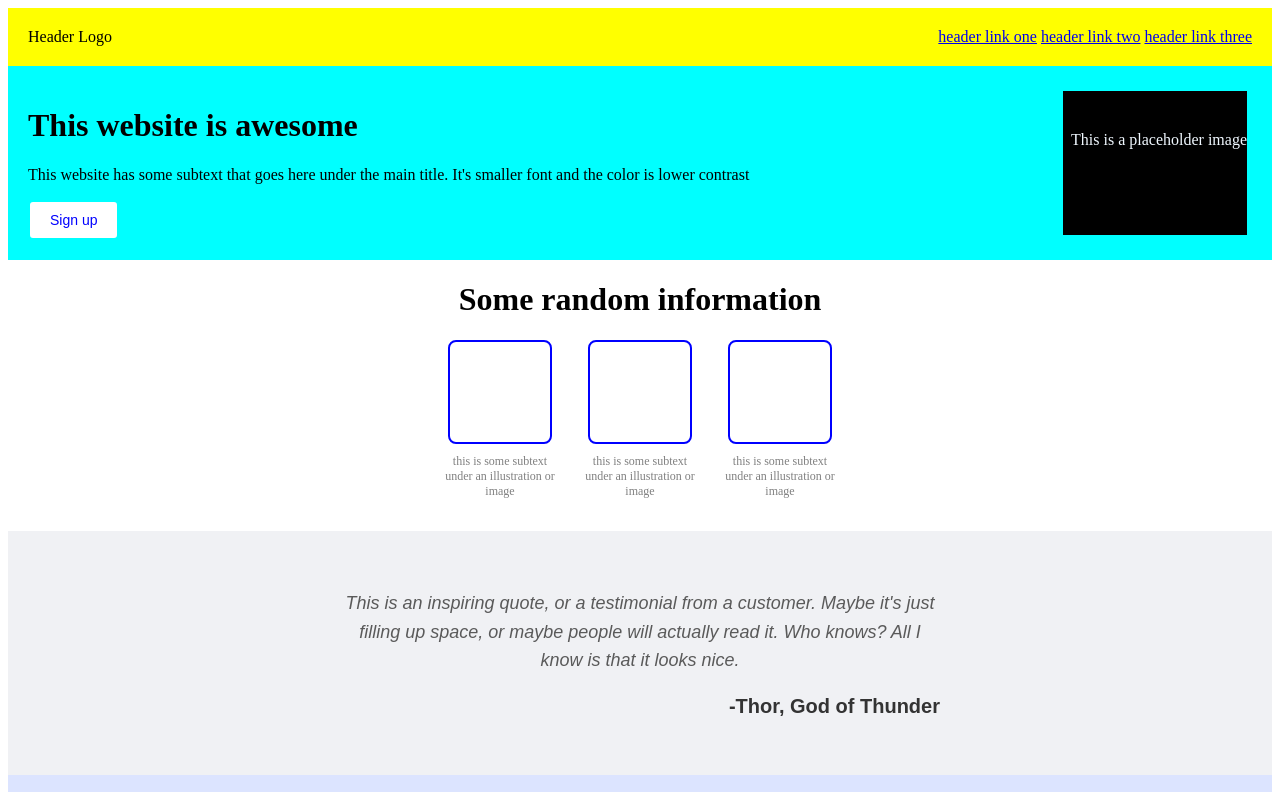
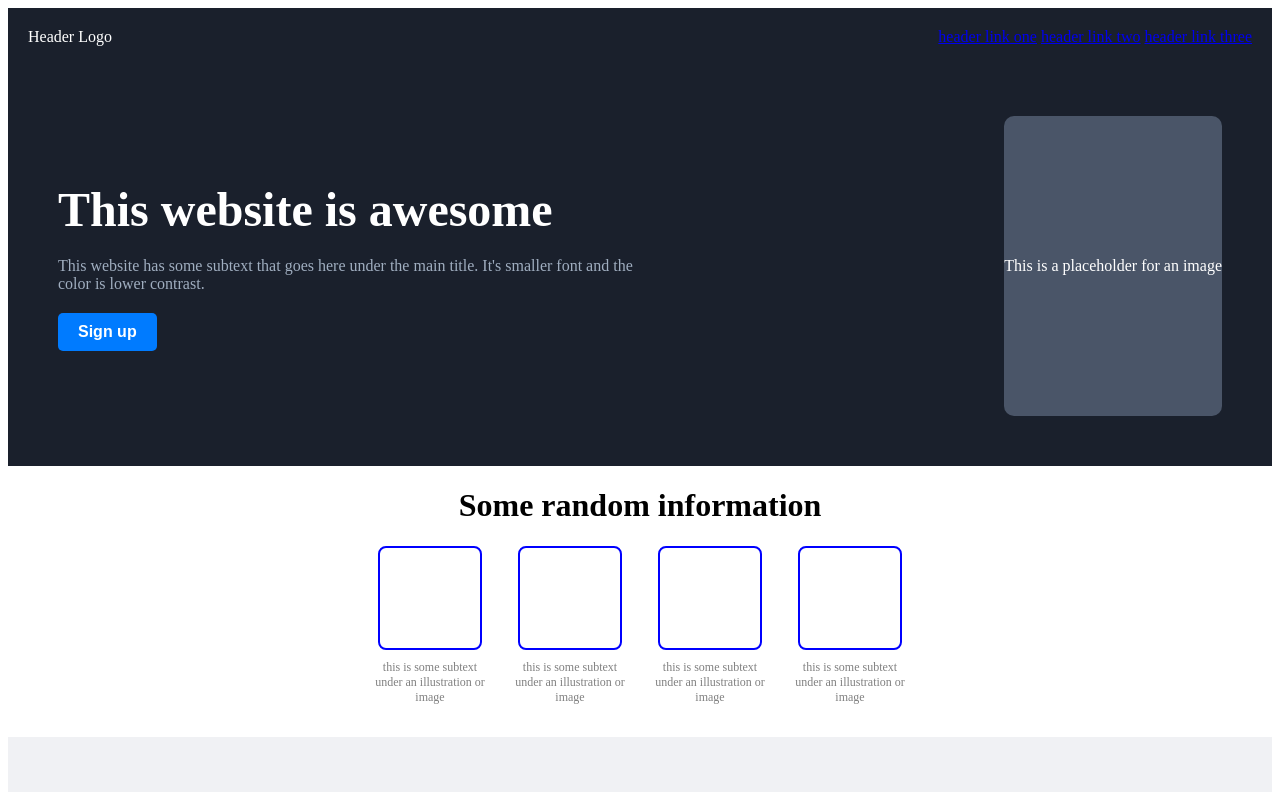
Before and after one commit to chriswanjohi/Repos, a plain HTML site: page index.html in a window 1280 px wide. Shown: the top 792 px of the page. Drawn offline with Linux system fonts and the light colour scheme.

Commit message:
Morning Changes

```diff
--- a/index.html
+++ b/index.html
@@ -21,25 +21,22 @@
     </div>
     <!--Navigation SectionEnd-->
 
-<!--Hero Section-->
-
+<!-- Hero Section -->
 <div class="hero-section">
     <div class="hero-container">
-
       <div class="hero-content">
-                <H1>This website is awesome</H1>
-                <p>This website has some subtext that goes here under the main title. It's smaller font and the color is lower contrast</p>
-                <Button class="header-button">Sign up</Button>
-
+        <h1>This website is awesome</h1>
+        <p>
+          This website has some subtext that goes here under the main title.
+          It's smaller font and the color is lower contrast.
+        </p>
+        <button class="header-button">Sign up</button>
       </div>
       <div class="image-holder">
-                 This is a placeholder image
+        This is a placeholder for an image
       </div>
     </div>
   </div>
-
-    </div>
-<!--Hero Section End-->
 
 <!-- Section 2 -->
 <div class="Section-2">
@@ -57,7 +54,12 @@
         <div class="box"></div>
         <p>this is some subtext under an illustration or image</p>
       </div>
+      <div class="lightbox-item">
+        <div class="box"></div>
+        <p>this is some subtext under an illustration or image</p>
       </div>
+    </div>
+
   </div>
 <!-- Section 2 End-->
 
--- a/styles.css
+++ b/styles.css
@@ -1,40 +1,78 @@
+
 .navigation-container{
     display: flex;
     padding: 20px;
 
-    background-color: yellow;
+    background-color: #1a202c;
     justify-content: space-between;
+    color: white;
 
 }
 
-.hero-section{
-    background-color: aqua;
-    padding: 20px ;
-}
 
-.header-button{
-    background-color: white;
-    color: blue; /* Blue text for the button */
-    border: 2px solid aqua; /* Blue border */
+/* Hero Section */
+.hero-section {
+    background-color: #1a202c; /* Dark background */
+    color: white; /* White text */
+    padding: 50px; /* Add padding around the section */
+    display: flex; /* Flexbox for row layout */
+    justify-content: center; /* Center the container horizontally */
+    align-items: center; /* Center the container vertically */
+  }
+
+  .hero-container {
+    display: flex; /* Flexbox for row layout */
+    justify-content: space-between; /* Space between text and image */
+    align-items: center; /* Align items vertically */
+    max-width: 1200px; /* Limit the width */
+    width: 100%;
+  }
+
+  .hero-content {
+    max-width: 600px; /* Limit the width of the text */
+  }
+
+  .hero-content h1 {
+    font-size: 48px; /* Large heading font size */
+    margin: 0;
+  }
+
+  .hero-content p {
+    font-size: 16px; /* Smaller font size for subtext */
+    color: #a0aec0; /* Subtle gray color for contrast */
+    margin: 20px 0;
+  }
+
+  .hero-content .header-button {
+    background-color: #007bff; /* Blue button background */
+    color: white; /* White text */
+    border: none;
     padding: 10px 20px;
-    border-radius: 5px;
-    font-size: 14px;
-    font-weight: 300;
+    border-radius: 5px; /* Rounded corners */
+    font-size: 16px;
+    font-weight: bold;
+    cursor: pointer;
+    transition: all 0.3s ease;
+  }
 
-}
+  .hero-content .header-button:hover {
+    background-color: #0056b3; /* Darker blue on hover */
+  }
 
-.hero-container{
+  .image-holder {
+    max-width: 1200px; /* Limit the width of the image */
+    background-color: #4a5568; /* Gray placeholder color */
+    color: white; /* White text for the placeholder */
     display: flex;
-    justify-content: space-between;
-}
+    justify-content: center; /* Center text horizontally */
+    align-items: center; /* Center text vertically */
+    height: 300px; /* Fixed height */
+    border-radius: 10px; /* Rounded corners */
+    text-align: center;
+  }
 
-.image-holder{
-    background-color: black;
-    color: aliceblue;
-    margin: 5px;
-    padding-top: 40px;
-    padding-left: 8px;
-}
+
+
 
 
 .Section-2 {
@@ -108,8 +146,9 @@
 .cta-container{
     background-color: blue;
     display: flex;
-    padding: 20px;
+    padding: 40px;
     max-width: 800px;
+    border-radius: 8px;
 
 }
 
```
Lines whose indentation alone changed are shown as unchanged.
